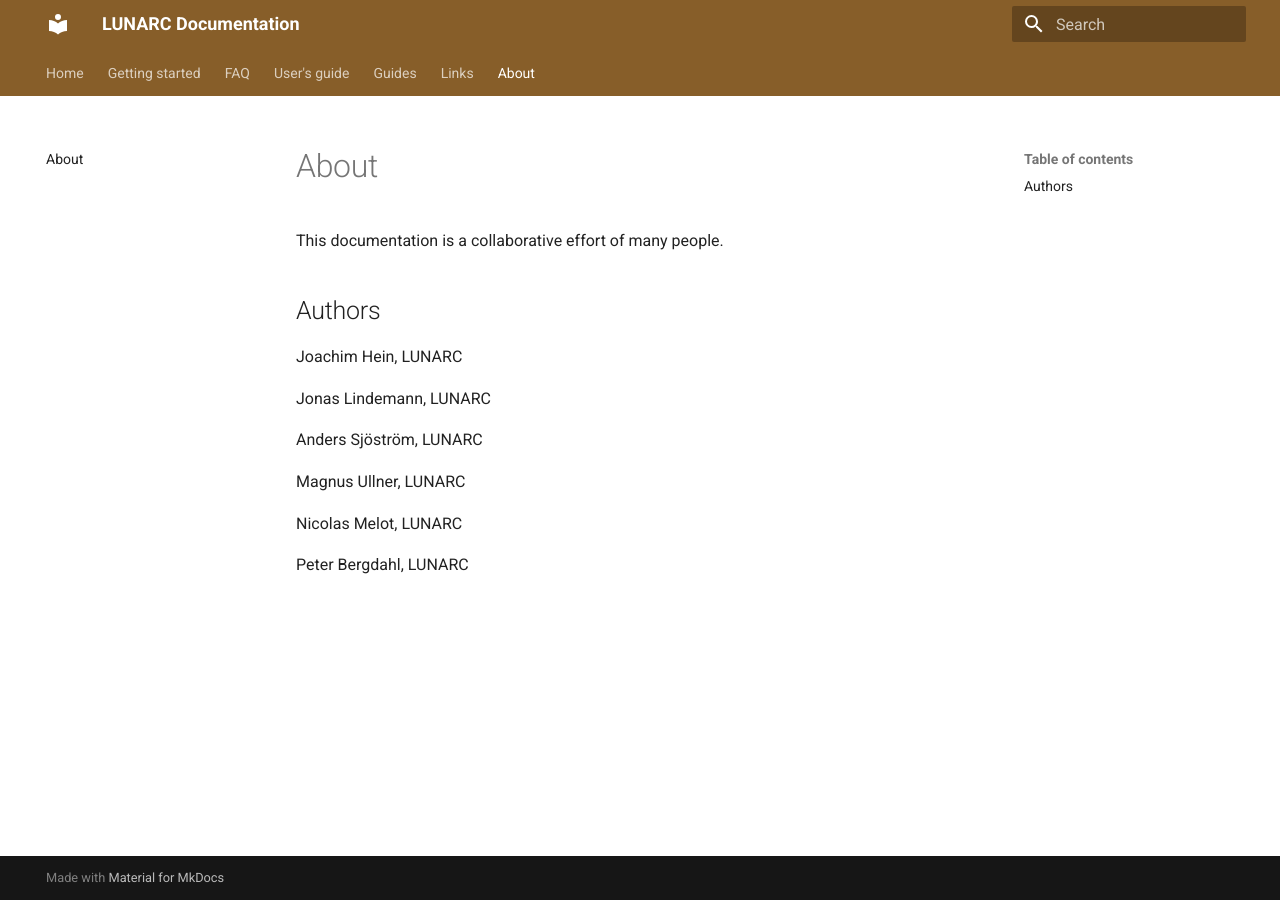
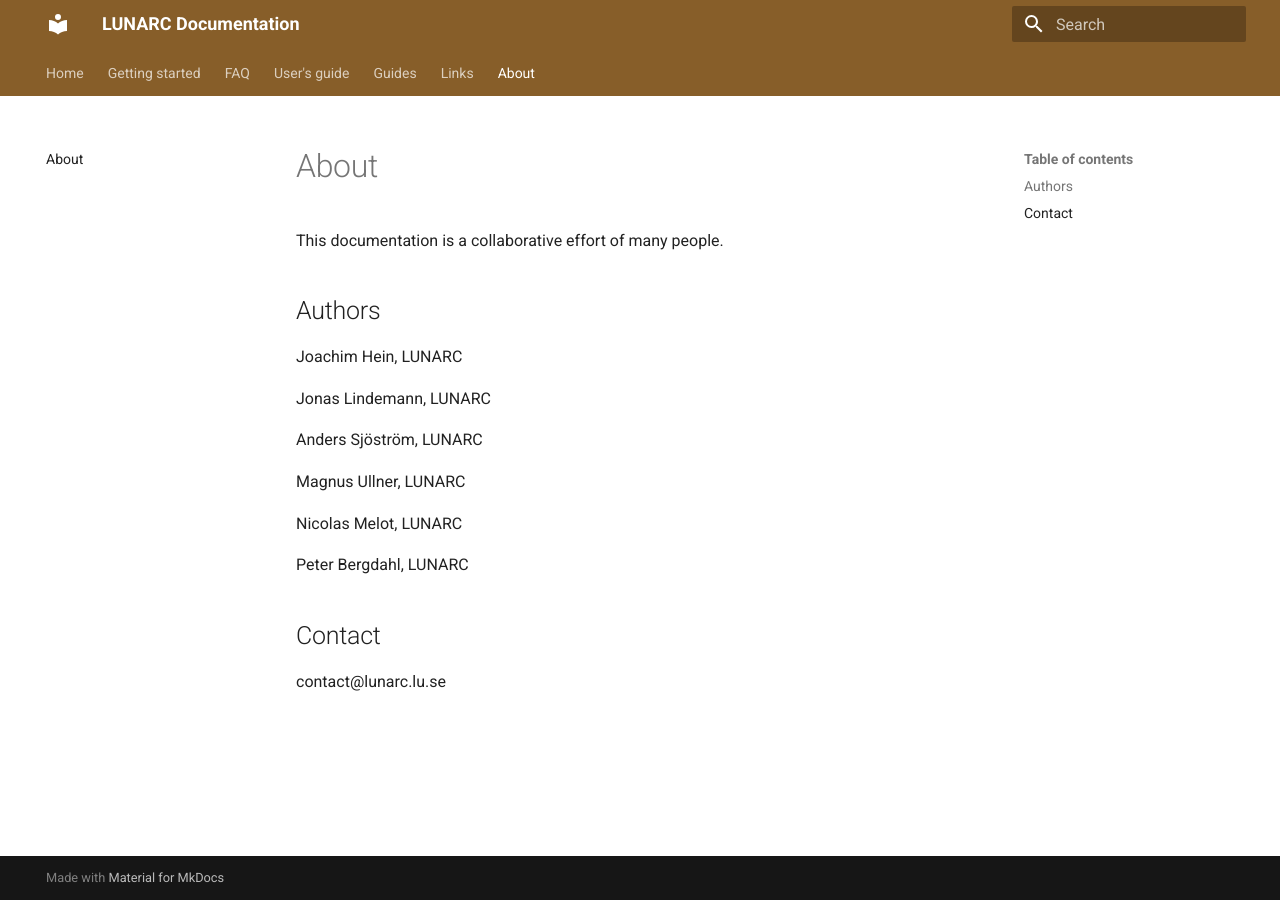
Before and after one commit to lunarc/lunarc_docs, an MkDocs documentation site: the page built from docs/about/about.md, in a window 1280 px wide. Built offline with MkDocs 1.6.1 and Material for MkDocs 9.7.7, drawn with Linux system fonts in a browser that asks for light colours.

Commit message:
Update about.md
Added contact email

```diff
--- a/docs/about/about.md
+++ b/docs/about/about.md
@@ -15,3 +15,7 @@ Magnus Ullner, LUNARC
 Nicolas Melot, LUNARC
 
 Peter Bergdahl, LUNARC
+
+## Contact
+
+<contact@lunarc.lu.se>
```
